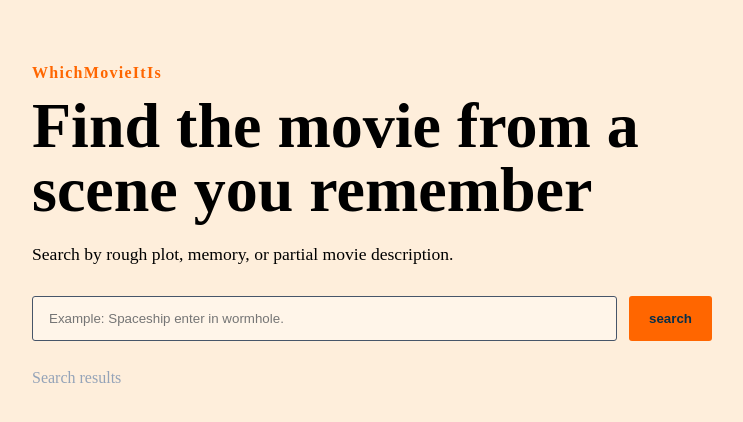
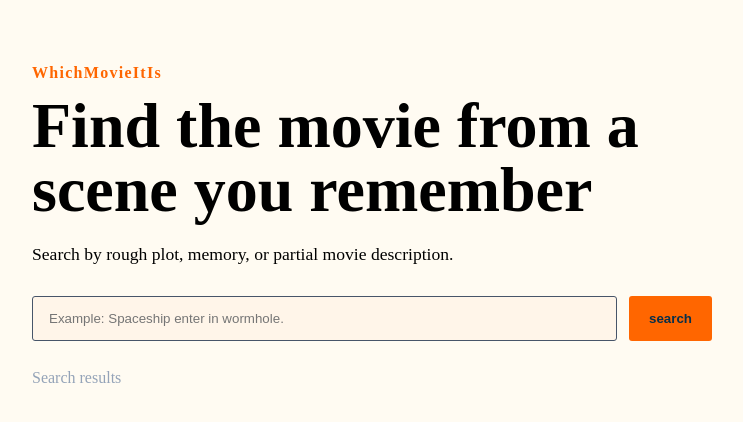
Before and after one commit to Aayush7788/whichMovieItIs, a React app in the folder frontend/: page / in a window 1280 px wide. Shown: the top 422 px of the page, without its empty margins (268-1011 px from the left). Built offline with nearby package versions, Linux system fonts and the light colour scheme; the HTML template or start-up script is replaced by a standard one.

Commit message:
chaged ui

```diff
--- a/frontend/src/App.css
+++ b/frontend/src/App.css
@@ -81,7 +81,7 @@ h1 {
 .movie-card {
     padding: 20px;
     border: 1px solid #fed7aa;
-    border-radius: 18px;
+    border-radius: 6px;
     background: #ffffff;
     box-shadow: 0 12px 30px rgba(15, 23, 42, 0.08);
 }
--- a/frontend/src/index.css
+++ b/frontend/src/index.css
@@ -5,7 +5,7 @@
 body {
     margin: 0;
     font-family: outfit;
-    background: #feeedb;
+    background: #FFFBF2;
     color: #000000;
 
 }
```
